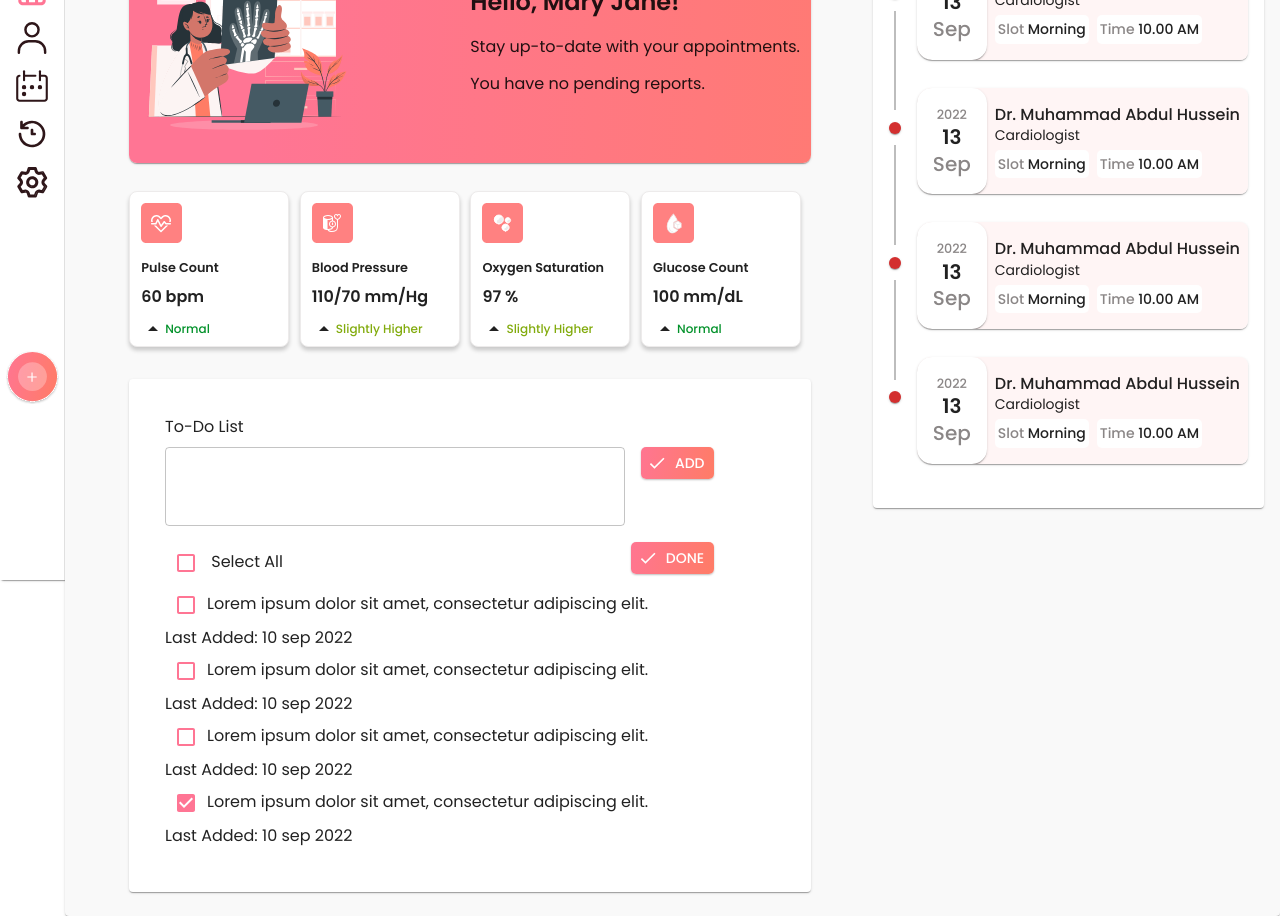
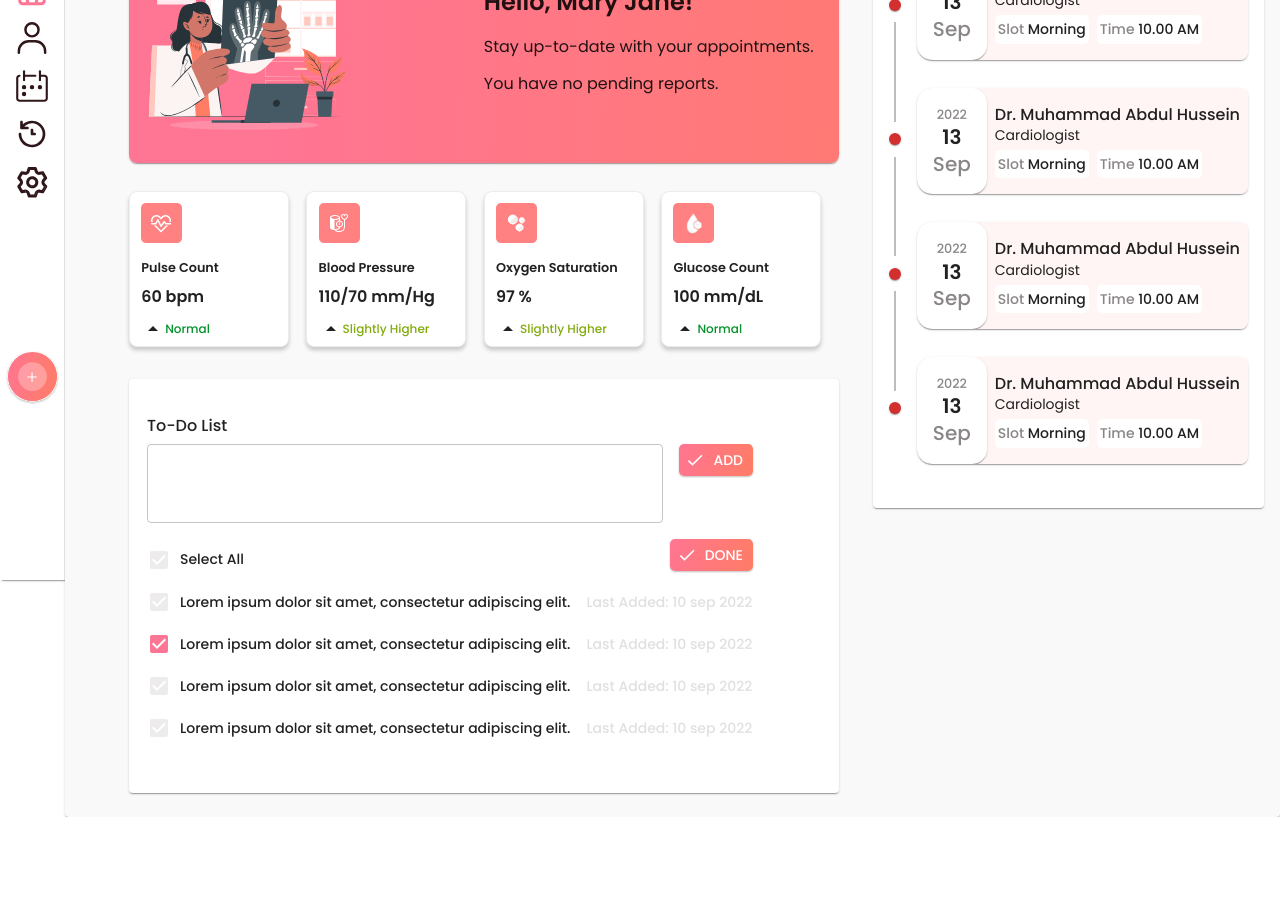
Before and after one commit to MK-Khan123/rainier-frontend, a React (Create React App) app: page / in a window 1280 px wide. Shown: the part 220-1136 px from the top of the page. After the commit the page ends 1037 px from the top, so only its background shows below. Built offline with nearby package versions, Linux system fonts and the light colour scheme.

Commit message:
Fixed the alignment of ToDoList component

```diff
--- a/src/components/Home/Appointments/Appointments.js
+++ b/src/components/Home/Appointments/Appointments.js
@@ -17,8 +17,8 @@ const Appointments = () => {
                     <Timeline>
                         <TimelineItem sx={{ '::before': { content: 'none' } }}>
                             <TimelineSeparator>
-                                <TimelineDot sx={{ position: 'relative', top: '1.8rem' }} color="error" />
-                                <TimelineConnector sx={{ position: 'relative', top: '1.8rem' }} />
+                                <TimelineDot sx={{ position: 'relative', top: '2.5rem' }} color="error" />
+                                <TimelineConnector sx={{ position: 'relative', top: '2.5rem' }} />
                             </TimelineSeparator>
                             <TimelineContent sx={{ paddingRight: '0' }}>
                                 <AppointmentData />
@@ -27,8 +27,8 @@ const Appointments = () => {
 
                         <TimelineItem sx={{ '::before': { content: 'none' } }}>
                             <TimelineSeparator>
-                                <TimelineDot sx={{ position: 'relative', top: '1.8rem' }} color="error" />
-                                <TimelineConnector sx={{ position: 'relative', top: '1.8rem' }} />
+                                <TimelineDot sx={{ position: 'relative', top: '2.5rem' }} color="error" />
+                                <TimelineConnector sx={{ position: 'relative', top: '2.5rem' }} />
                             </TimelineSeparator>
                             <TimelineContent sx={{ paddingRight: '0' }}>
                                 <AppointmentData />
@@ -37,8 +37,8 @@ const Appointments = () => {
 
                         <TimelineItem sx={{ '::before': { content: 'none' } }}>
                             <TimelineSeparator>
-                                <TimelineDot sx={{ position: 'relative', top: '1.8rem' }} color="error" />
-                                <TimelineConnector sx={{ position: 'relative', top: '1.8rem' }} />
+                                <TimelineDot sx={{ position: 'relative', top: '2.5rem' }} color="error" />
+                                <TimelineConnector sx={{ position: 'relative', top: '2.5rem' }} />
                             </TimelineSeparator>
                             <TimelineContent sx={{ paddingRight: '0' }}>
                                 <AppointmentData />
@@ -47,7 +47,7 @@ const Appointments = () => {
 
                         <TimelineItem sx={{ '::before': { content: 'none' } }}>
                             <TimelineSeparator>
-                                <TimelineDot sx={{ position: 'relative', top: '1.8rem' }} color="error" />
+                                <TimelineDot sx={{ position: 'relative', top: '2.5rem' }} color="error" />
                             </TimelineSeparator>
                             <TimelineContent sx={{ paddingRight: '0' }}>
                                 <AppointmentData />
--- a/src/components/Home/Home.js
+++ b/src/components/Home/Home.js
@@ -11,8 +11,7 @@ import Appointments from './Appointments/Appointments';
 
 const Home = () => {
     return (
-        // <Box sx={{ display: 'flex' }}>
-        <div style={{ display: 'flex' }}>
+        <Box sx={{ display: 'flex' }}>
             <Sidebar />
             <Card sx={{ width: '100%', backgroundColor: '#F9F9F9', paddingLeft: '3rem' }} >
                 <CardContent>
@@ -29,8 +28,7 @@ const Home = () => {
                     </Box>
                 </CardContent>
             </Card>
-        </div>
-        // </Box>
+        </Box>
     );
 };
 
--- a/src/components/Home/ToDoList/ToDoList.js
+++ b/src/components/Home/ToDoList/ToDoList.js
@@ -10,17 +10,10 @@ import DoneIcon from '@mui/icons-material/Done';
 
 const ToDoList = () => {
     return (
-        <Card sx={{ minWidth: 275, padding: '1.25rem', maxWidth: '45rem' }}>
-            <CardContent>
-                To-Do List
-                <Box
-                    mt={1}
-                    sx={{
-                        maxWidth: '90%',
-                        display: 'flex',
-                        alignItems: 'flex-start'
-                    }}
-                >
+        <Card sx={{ minWidth: 275, padding: '1.25rem 0.625rem', maxWidth: '45rem' }}>
+            <CardContent sx={{ paddingX: '0.5rem' }}>
+                <Typography variant='h5' fontWeight='500' fontSize='1rem'>To-Do List</Typography>
+                <Box mt={1} sx={{ maxWidth: '90%', display: 'flex', alignItems: 'flex-start' }}>
                     <TextField
                         type="text"
                         InputLabelProps={{
@@ -46,23 +39,11 @@ const ToDoList = () => {
                         Add
                     </Button>
                 </Box>
-                <Box
-                    mt={2}
-                    sx={{
-                        maxWidth: '90%',
-                        display: 'flex',
-                        justifyContent: 'space-between'
-                    }}
-                >
-                    <Box>
-                        <Checkbox
-                            sx={{
-                                fontSize: '1.625rem',
-                                color: '#FF7594',
-                                '&.Mui-checked': { color: '#FF7594' }
-                            }}
-                        /> Select All
-                    </Box>
+                <Box mt={2} sx={{ maxWidth: '90%', display: 'flex', justifyContent: 'space-between' }}>
+                    <Typography variant='body1' fontWeight='500' fontSize='0.875rem'>
+                        <Checkbox defaultChecked sx={{ paddingLeft: '0', color: '#FF7594', '&.Mui-checked': { color: '#EDEBEB' } }} />
+                        Select All
+                    </Typography>
 
                     <Button
                         startIcon={<DoneIcon />}
@@ -81,40 +62,42 @@ const ToDoList = () => {
                     </Button>
                 </Box>
                 <Box>
-                    <Checkbox
-                        sx={{
-                            fontSize: '1.625rem',
-                            color: '#FF7594',
-                            '&.Mui-checked': { color: '#FF7594' }
-                        }}
-                    />Lorem ipsum dolor sit amet, consectetur adipiscing elit.
-                    <Typography variant='body1'>Last Added: 10 sep 2022</Typography>
-                    <Checkbox
-                        sx={{
-                            fontSize: '1.625rem',
-                            color: '#FF7594',
-                            '&.Mui-checked': { color: '#FF7594' }
-                        }}
-                    />Lorem ipsum dolor sit amet, consectetur adipiscing elit.
-                    <Typography variant='body1'>Last Added: 10 sep 2022</Typography>
-                    <Checkbox
-                        sx={{
-                            fontSize: '1.625rem',
-                            color: '#FF7594',
-                            '&.Mui-checked': { color: '#FF7594' }
-                        }}
-                    />Lorem ipsum dolor sit amet, consectetur adipiscing elit.
-                    <Typography variant='body1'>Last Added: 10 sep 2022</Typography>
-                    <Checkbox
-                        defaultChecked
-                        disabled
-                        sx={{
-                            fontSize: '1.625rem',
-                            color: '#FF7594',
-                            '&.Mui-checked': { color: '#FF7594' }
-                        }}
-                    />Lorem ipsum dolor sit amet, consectetur adipiscing elit.
-                    <Typography variant='body1'>Last Added: 10 sep 2022</Typography>
+                    <Box sx={{ display: 'flex', alignItems: 'center' }}>
+                        <Checkbox defaultChecked sx={{ paddingLeft: '0', color: '#FF7594', '&.Mui-checked': { color: '#EDEBEB' } }} />
+                        <Typography variant='body1' fontWeight='500' fontSize='0.875rem'>
+                            Lorem ipsum dolor sit amet, consectetur adipiscing elit.
+                        </Typography>
+                        <Typography ml={2} color='#E0E0E0' fontWeight='500' variant='body1' fontSize='0.875rem'>
+                            Last Added: 10 sep 2022
+                        </Typography>
+                    </Box>
+                    <Box sx={{ display: 'flex', alignItems: 'center' }} >
+                        <Checkbox defaultChecked sx={{ paddingLeft: '0', color: '#FF7594', '&.Mui-checked': { color: '#FF7594' } }} />
+                        <Typography variant='body1' fontWeight='500' fontSize='0.875rem'>
+                            Lorem ipsum dolor sit amet, consectetur adipiscing elit.
+                        </Typography>
+                        <Typography ml={2} color='#E0E0E0' fontWeight='500' variant='body1' fontSize='0.875rem'>
+                            Last Added: 10 sep 2022
+                        </Typography>
+                    </Box>
+                    <Box sx={{ display: 'flex', alignItems: 'center' }}>
+                        <Checkbox defaultChecked sx={{ paddingLeft: '0', color: '#FF7594', '&.Mui-checked': { color: '#EDEBEB' } }} />
+                        <Typography variant='body1' fontWeight='500' fontSize='0.875rem'>
+                            Lorem ipsum dolor sit amet, consectetur adipiscing elit.
+                        </Typography>
+                        <Typography ml={2} color='#E0E0E0' fontWeight='500' variant='body1' fontSize='0.875rem'>
+                            Last Added: 10 sep 2022
+                        </Typography>
+                    </Box>
+                    <Box sx={{ display: 'flex', alignItems: 'center' }}>
+                        <Checkbox defaultChecked sx={{ paddingLeft: '0', color: '#FF7594', '&.Mui-checked': { color: '#EDEBEB' } }} />
+                        <Typography variant='body1' fontWeight='500' fontSize='0.875rem'>
+                            Lorem ipsum dolor sit amet, consectetur adipiscing elit.
+                        </Typography>
+                        <Typography ml={2} color='#E0E0E0' fontWeight='500' variant='body1' fontSize='0.875rem'>
+                            Last Added: 10 sep 2022
+                        </Typography>
+                    </Box>
                 </Box>
             </CardContent>
         </Card>
```
